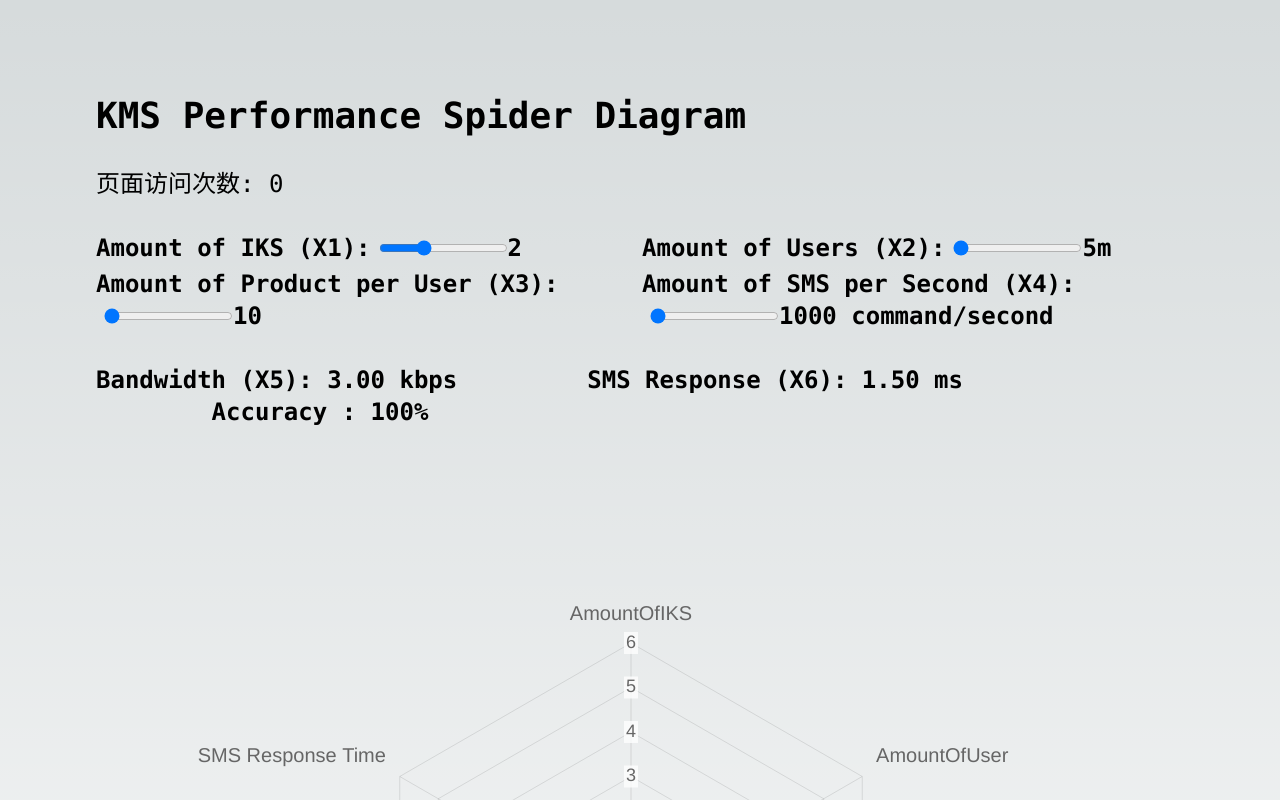
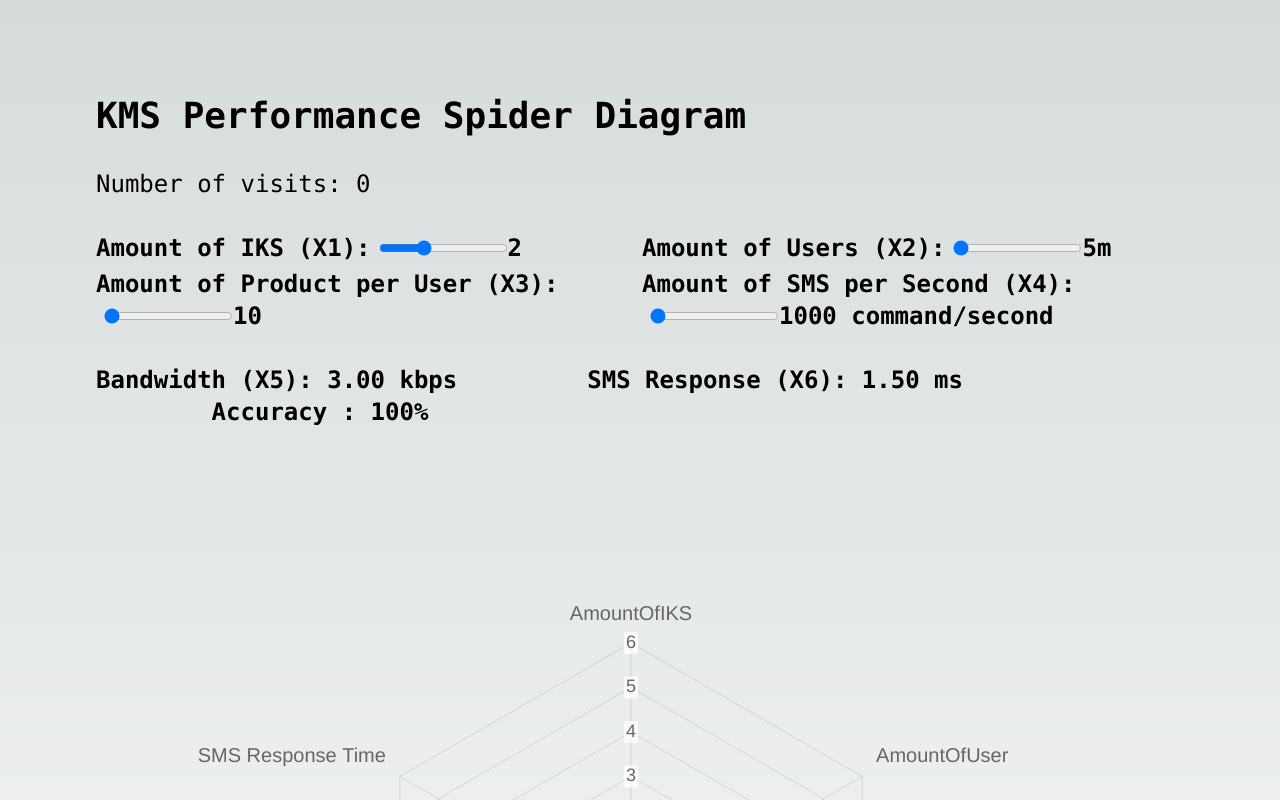
Before and after one commit to henryqian/spider-chart-project, a Next.js app: page / in a window 1280 px wide. Shown: the top 800 px of the page. Built offline with nearby package versions, Linux system fonts and the light colour scheme; no server answers; the database is empty.

Commit message:
change characters

```diff
--- a/app/page.tsx
+++ b/app/page.tsx
@@ -79,7 +79,7 @@ export default function Home() {
     <main className="flex flex-col items-top justify-between p-24">
       <div className="z-10 items-top justify-between font-mono text-sm">
         <h1 className="text-4xl font-bold mb-8">KMS Performance Spider Diagram</h1>
-        <h1 className="text-2xl mb-8">页面访问次数: {pageViews}</h1>
+        <h1 className="text-2xl mb-8">Number of visits: {pageViews}</h1>
         <div className="text-2xl font-bold mb-8 grid grid-cols-2 gap-1">
           <label>
             Amount of IKS (X1):
--- a/tailwind.config.ts
+++ b/tailwind.config.ts
@@ -2,9 +2,9 @@ import type { Config } from "tailwindcss";
 
 const config: Config = {
   content: [
-    "./pages/**/*.{js,ts,jsx,tsx,mdx}",
-    "./components/**/*.{js,ts,jsx,tsx,mdx}",
-    "./app/**/*.{js,ts,jsx,tsx,mdx}",
+    "./app/*.{js,ts,jsx,tsx,mdx}",
+    "./components/*.{js,ts,jsx,tsx,mdx}",
+    "./app/**/**/*.{js,ts,jsx,tsx,mdx}",
   ],
   theme: {
     extend: {
```
Also changed, not shown: 1 other file (tests, documents, lock files or other folders).
